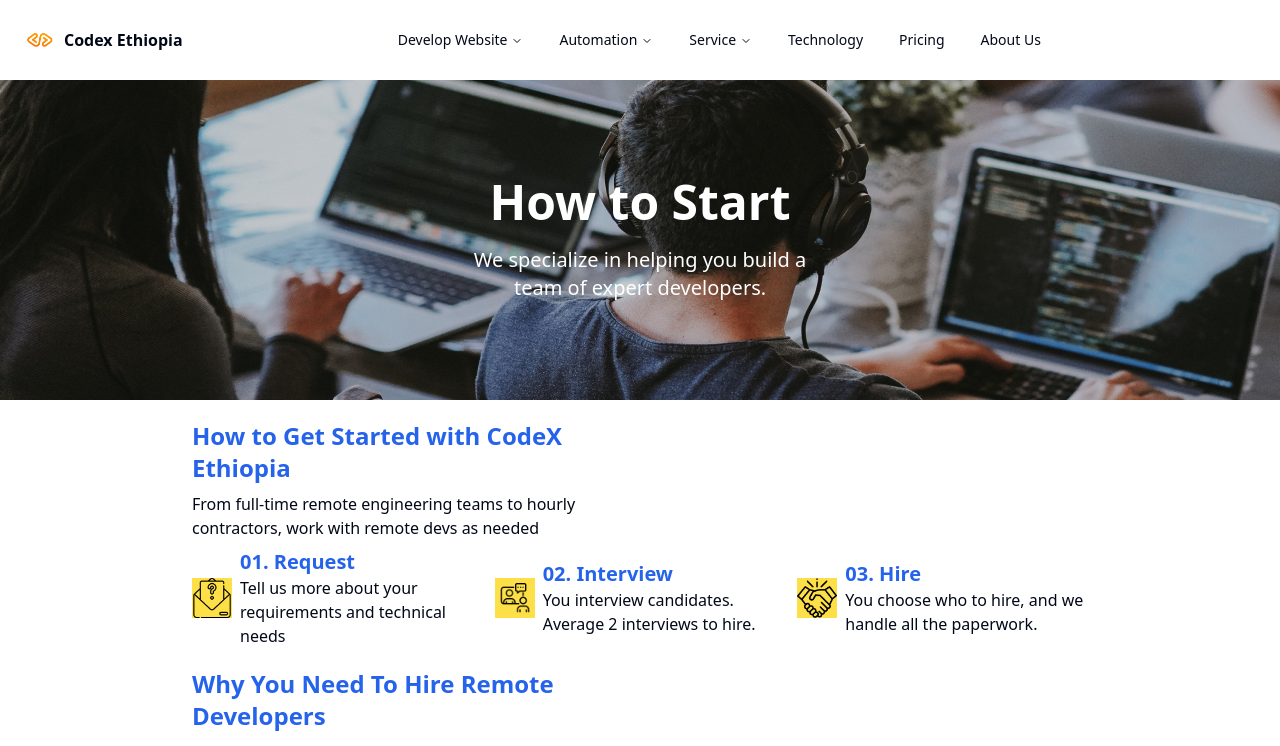
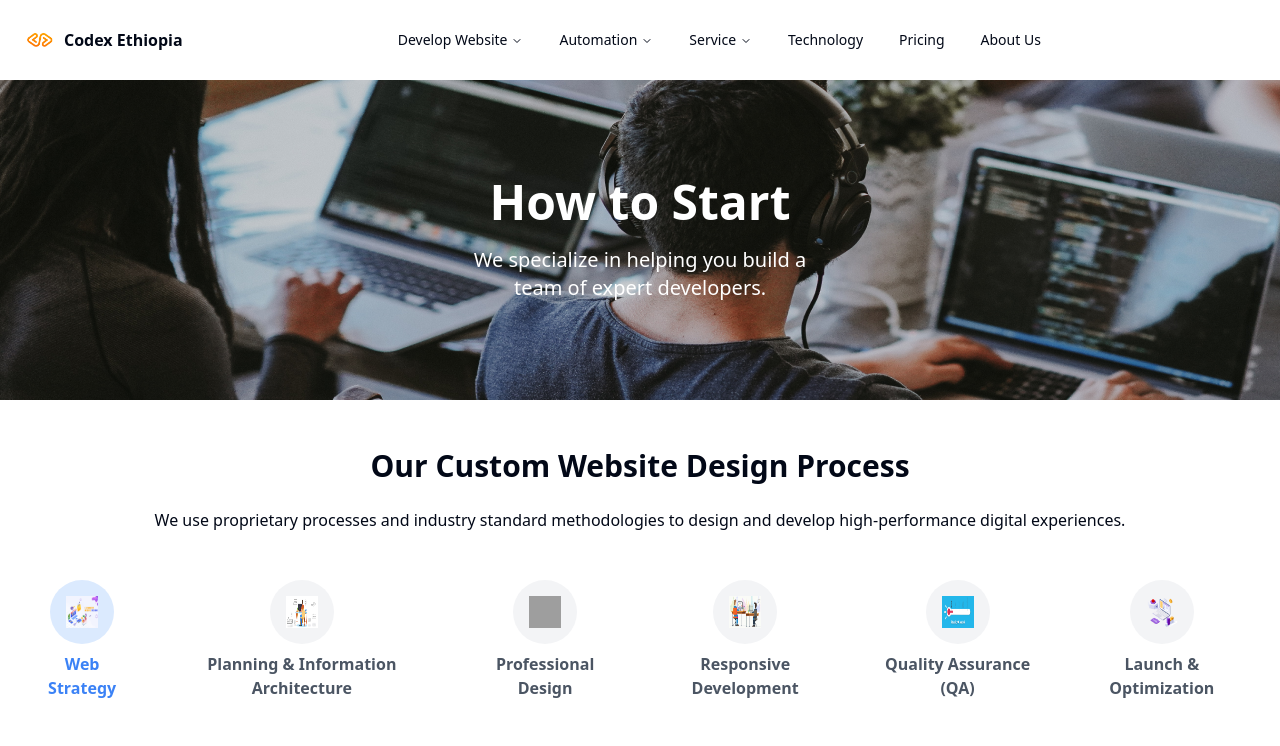
Before and after one commit to abenooo/codex_ethiopia, a React (Vite) app: page / in a window 1280 px wide. Shown: the top 746 px of the page. Built offline with nearby package versions, Linux system fonts and the light colour scheme; grey boxes are pictures that could not be loaded.

Commit message:
Add the card to home

```diff
--- a/src/pages/Home.tsx
+++ b/src/pages/Home.tsx
@@ -3,6 +3,7 @@ import Slider from "react-slick";
 import "slick-carousel/slick/slick.css";
 import "slick-carousel/slick/slick-theme.css";
 import specialized from "@/data/specialized";
+import CustomWebsiteDesignProcess from "@/components/CustomWebsiteDesignProcess";
 function Home() {
   const settings = {
     dots: false,
@@ -42,6 +43,8 @@ function Home() {
         title="How to Start"
         description="We specialize in helping you build a team of expert developers."
       />
+
+<CustomWebsiteDesignProcess />
       <div className=" max-w-[90%] md:max-w-[70%] mx-auto py-5">
         <div className="max-w-sm">
           <h1 className="text-primary text-2xl font-bold">
```
